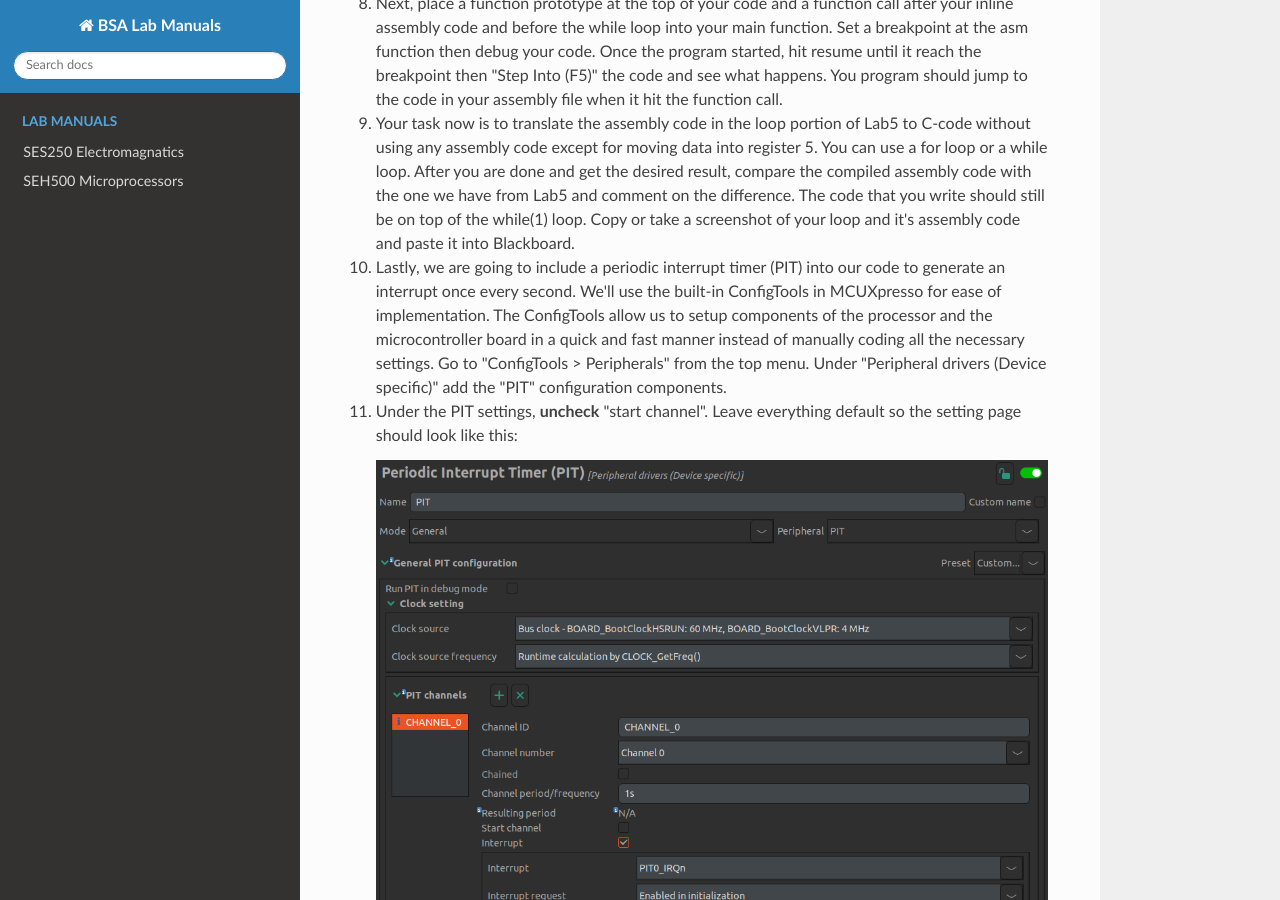
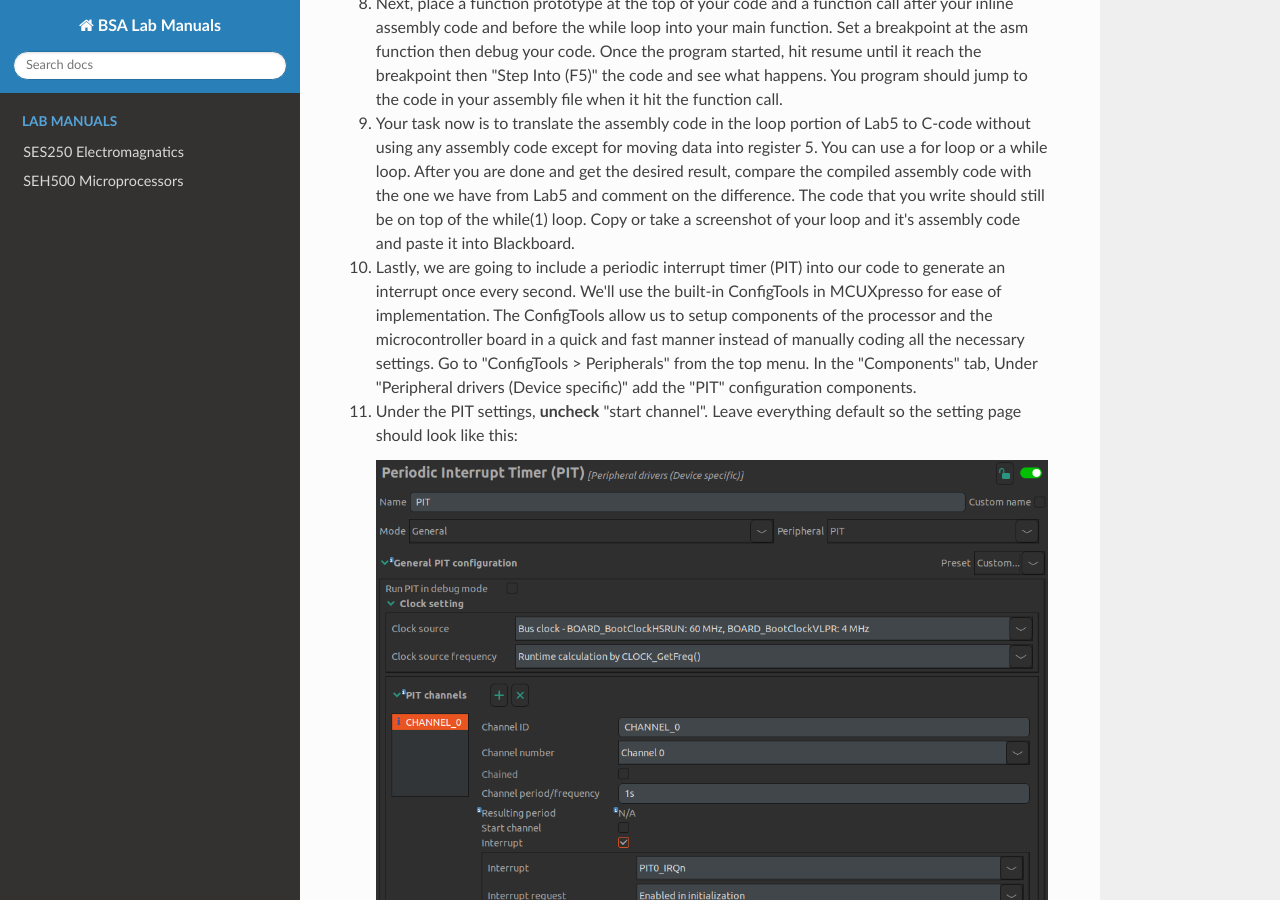
Before and after one commit to Seneca-BSA/bsa, an MkDocs documentation site: the page built from docs/seh500/lab6.md, in a window 1280 px wide and 900 px high, scrolled down 2460 px. Built offline with MkDocs 1.6.1, drawn with Linux system fonts in a browser that asks for light colours; nearby versions of some CDN libraries.

Commit message:
updated lab6 wording

```diff
--- a/docs/seh500/lab6.md
+++ b/docs/seh500/lab6.md
@@ -80,7 +80,7 @@ Similar to the previous lab.
 
 1. Your task now is to translate the assembly code in the loop portion of Lab5 to C-code without using any assembly code except for moving data into register 5. You can use a for loop or a while loop. After you are done and get the desired result, compare the compiled assembly code with the one we have from Lab5 and comment on the difference. The code that you write should still be on top of the while(1) loop. Copy or take a screenshot of your loop and it's assembly code and paste it into Blackboard.
 
-1. Lastly, we are going to include a periodic interrupt timer (PIT) into our code to generate an interrupt once every second. We'll use the built-in ConfigTools in MCUXpresso for ease of implementation. The ConfigTools allow us to setup components of the processor and the microcontroller board in a quick and fast manner instead of manually coding all the necessary settings. Go to "ConfigTools > Peripherals" from the top menu. Under "Peripheral drivers (Device specific)" add the "PIT" configuration components.
+1. Lastly, we are going to include a periodic interrupt timer (PIT) into our code to generate an interrupt once every second. We'll use the built-in ConfigTools in MCUXpresso for ease of implementation. The ConfigTools allow us to setup components of the processor and the microcontroller board in a quick and fast manner instead of manually coding all the necessary settings. Go to "ConfigTools > Peripherals" from the top menu. In the "Components" tab, Under "Peripheral drivers (Device specific)" add the "PIT" configuration components.
 
 1. Under the PIT settings, **uncheck** "start channel". Leave everything default so the setting page should look like this:
 
```
